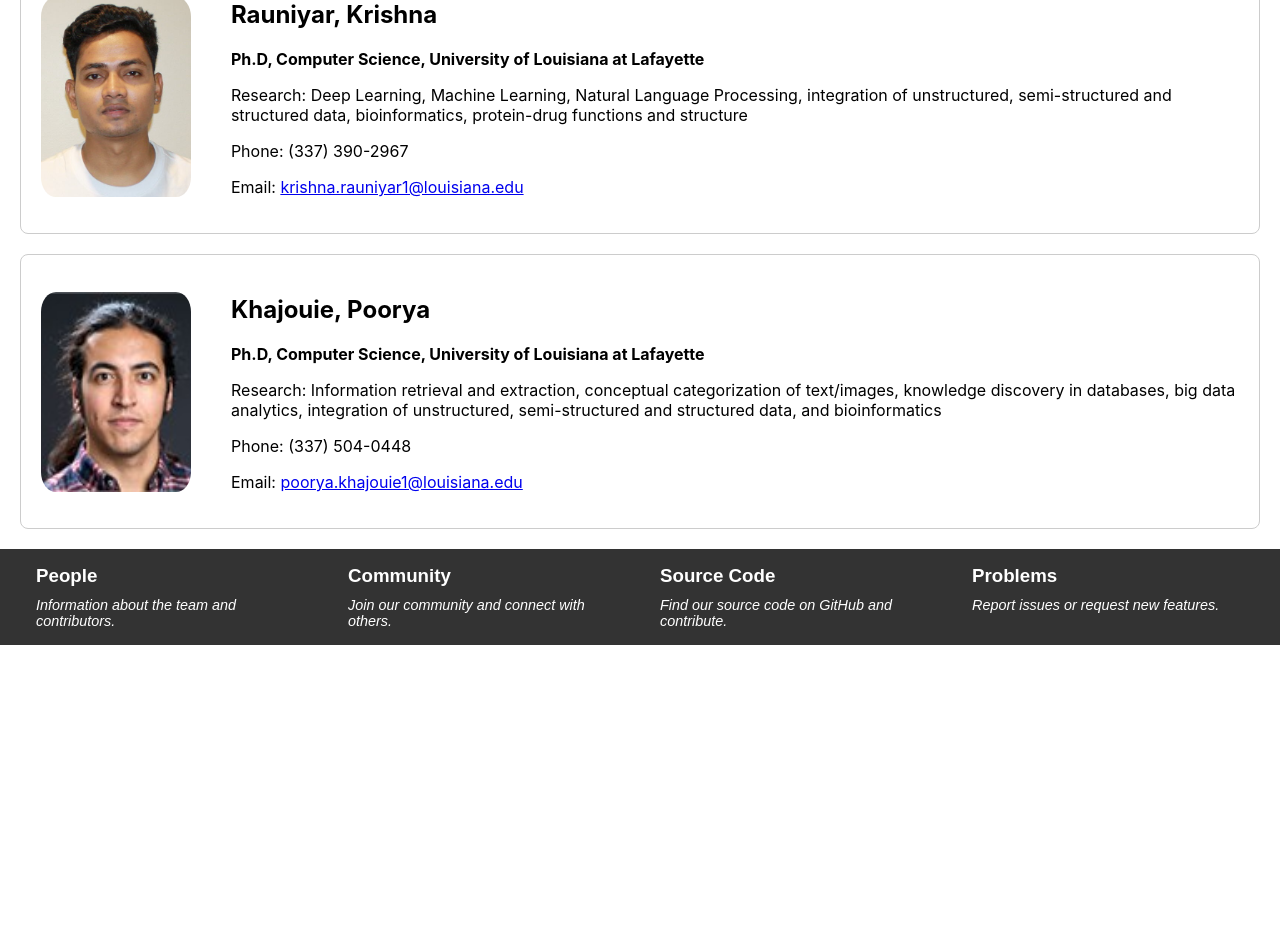
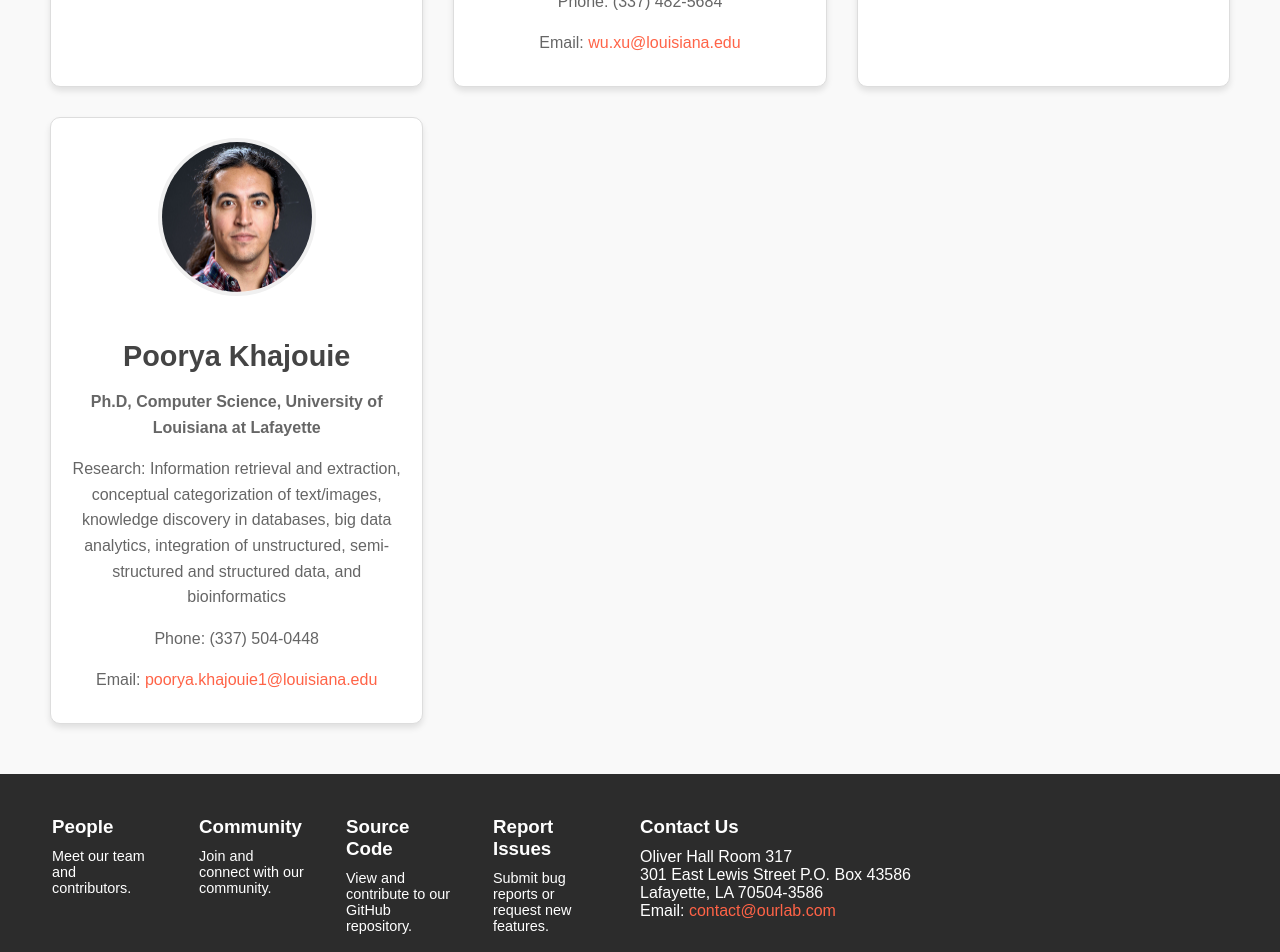
Before and after one commit to pooryakhajouie/TSR-WEB, a React (Create React App) app: page /people in a window 1280 px wide. Shown: the part 940-1892 px from the top of the page. Before the commit the page ends 1585 px from the top, so only its background shows below. Built offline with nearby package versions, Linux system fonts and the light colour scheme.

Commit message:
Lab members

```diff
--- a/src/components/ContactUs.js
+++ b/src/components/ContactUs.js
@@ -21,21 +21,72 @@ const ContactUs = () => {
   return (
     <div className="contact-us-container">
       <h2>Contact Us</h2>
+      <div className="contact-us-content">
+        {/* Left section: Google Map, Mailing, and Physical Address */}
+        <div className="contact-info">
+          <iframe
+            title="Google Map"
+            src="https://www.google.com/maps/embed?pb=!1m18!1m12!1m3!1d6895.86032070805!2d-92.02074419999998!3d30.21054070000001!2m3!1f0!2f0!3f0!3m2!1i1024!2i768!4f13.1!3m3!1m2!1s0x86249cf31074b931%3A0x9dadf78e1b771487!2sOliver%20Hall!5e0!3m2!1sen!2sus!4v1725580363471!5m2!1sen!2sus"
+            width="100%"
+            height="250"
+            style={{ border: 0 }}
+            allowFullScreen=""
+            loading="lazy"
+          ></iframe>
+          <div className="address-info">
+            <p><strong>Mailing Address:</strong></p>
+            <p>Oliver Hall Room 317</p>
+            <p>301 East Lewis Street
+            P.O. Box 43586</p>
+            <p>Lafayette, LA 70504-3586</p>
+
+            <p><strong>Physical Address:</strong></p>
+            <p>School of Computing and Informatics
+                Ray P. Authement College of Sciences</p>
+            <p>University of Louisiana at Lafayette
+            301 E. Lewis Street, Lafayette, LA 70503</p>
+          </div>
+        </div>
+
+        {/* Right section: Contact form */}
         <form className="contact-form" onSubmit={handleSubmit}>
           <div className="form-group">
             <label htmlFor="name">Name:</label>
-          <input type="text" id="name" name="name" value={formData.name} onChange={handleChange} required />
+            <input
+              type="text"
+              id="name"
+              name="name"
+              value={formData.name}
+              onChange={handleChange}
+              required
+            />
           </div>
           <div className="form-group">
             <label htmlFor="email">Email:</label>
-          <input type="email" id="email" name="email" value={formData.email} onChange={handleChange} required />
+            <input
+              type="email"
+              id="email"
+              name="email"
+              value={formData.email}
+              onChange={handleChange}
+              required
+            />
           </div>
           <div className="form-group">
             <label htmlFor="message">Message:</label>
-          <textarea id="message" name="message" value={formData.message} onChange={handleChange} required></textarea>
+            <textarea
+              id="message"
+              name="message"
+              value={formData.message}
+              onChange={handleChange}
+              required
+            ></textarea>
           </div>
-        <button type="submit" className="submit-button">Send Message</button>
+          <button type="submit" className="submit-button">
+            Send Message
+          </button>
         </form>
+      </div>
     </div>
   );
 };
--- a/src/components/Footer.css
+++ b/src/components/Footer.css
@@ -1,4 +1,4 @@
-.footer {
+/* .footer {
   display: flex;
   justify-content: space-between;
   align-items: flex-start;
@@ -30,4 +30,81 @@
 .footer-section:hover {
   text-decoration: underline;
   color: white;
+} */
+
+.footer {
+  display: flex;
+  justify-content: space-between;
+  align-items: flex-start;
+  background-color: #2c2c2c;
+  color: #fff;
+  font-family: Arial, sans-serif;
+  padding: 2rem;
+  position: relative;
+  flex-wrap: wrap;
 }
+
+.footer-links {
+  display: flex;
+  flex: 1;
+  flex-wrap: wrap;
+  justify-content: space-around;
+}
+
+.footer-section {
+  flex: 1;
+  margin: 10px 20px;
+  color: #fff;
+  text-decoration: none;
+}
+
+.footer-section h3 {
+  margin-top: 0;
+  margin-bottom: 10px;
+}
+
+.footer-section p {
+  margin: 0;
+  font-size: 0.9em;
+}
+
+.footer-section:hover {
+  text-decoration: underline;
+  color: #ddd;
+}
+
+.footer-contact {
+  flex: 1;
+  padding: 10px 20px;
+  /* margin-top: 10px; */
+  color: #fff;
+}
+
+.footer-contact h3 {
+  margin-top: 0;
+  margin-bottom: 10px;
+}
+
+.footer-contact p {
+  margin: 0;
+}
+
+.footer-contact a {
+  color: #ff6347;
+  text-decoration: none;
+}
+
+.footer-contact a:hover {
+  color: #ff4500;
+  text-decoration: underline;
+}
+
+@media (max-width: 768px) {
+  .footer {
+    flex-direction: column;
+  }
+  .footer-links, .footer-contact {
+    text-align: center;
+    margin-bottom: 20px;
+  }
+}
--- a/src/components/Footer.js
+++ b/src/components/Footer.js
@@ -1,3 +1,32 @@
+// import React from 'react';
+// import { Link } from 'react-router-dom';
+// import './Footer.css';
+
+// const Footer = () => {
+//   return (
+//     <footer className="footer">
+//       <Link to="/people" className="footer-section">
+//         <h3>People</h3>
+//         <p>Information about the team and contributors.</p>
+//       </Link>
+//       <Link to="/community" className="footer-section">
+//         <h3>Community</h3>
+//         <p>Join our community and connect with others.</p>
+//       </Link>
+//       <Link to="/source-code" className="footer-section">
+//         <h3>Source Code</h3>
+//         <p>Find our source code on GitHub and contribute.</p>
+//       </Link>
+//       <Link to="/problems" className="footer-section">
+//         <h3>Problems</h3>
+//         <p>Report issues or request new features.</p>
+//       </Link>
+//     </footer>
+//   );
+// };
+
+// export default Footer;
+
 import React from 'react';
 import { Link } from 'react-router-dom';
 import './Footer.css';
@@ -5,22 +34,35 @@ import './Footer.css';
 const Footer = () => {
   return (
     <footer className="footer">
+      <div className="footer-links">
         <Link to="/people" className="footer-section">
           <h3>People</h3>
-        <p>Information about the team and contributors.</p>
+          <p>Meet our team and contributors.</p>
         </Link>
         <Link to="/community" className="footer-section">
           <h3>Community</h3>
-        <p>Join our community and connect with others.</p>
+          <p>Join and connect with our community.</p>
         </Link>
         <Link to="/source-code" className="footer-section">
           <h3>Source Code</h3>
-        <p>Find our source code on GitHub and contribute.</p>
+          <p>View and contribute to our GitHub repository.</p>
         </Link>
         <Link to="/problems" className="footer-section">
-        <h3>Problems</h3>
-        <p>Report issues or request new features.</p>
+          <h3>Report Issues</h3>
+          <p>Submit bug reports or request new features.</p>
         </Link>
+      </div>
+
+      <div className="footer-contact">
+        <h3>Contact Us</h3>
+        <p>Oliver Hall Room 317</p>
+
+        <p>301 East Lewis Street P.O. Box 43586</p>
+
+        <p>Lafayette, LA 70504-3586</p>
+
+        <p>Email: <a href="mailto:contact@ourlab.com">contact@ourlab.com</a></p>
+      </div>
     </footer>
   );
 };
--- a/src/components/Home.css
+++ b/src/components/Home.css
@@ -273,6 +273,7 @@
   .cta-button {
     background-color: #ff6347;
     color: white;
+    margin-top: 20px;
     padding: 15px 30px;
     text-decoration: none;
     border-radius: 5px;
--- a/src/components/Home.js
+++ b/src/components/Home.js
@@ -27,7 +27,9 @@ const Home = () => {
           <p>
             Our flagship research tool, the TSR-based method, leverages triangular spatial relationships to accurately model and compare protein structures. This novel approach offers significant advancements in structural biology, facilitating breakthroughs in drug discovery, molecular biology, and beyond.
           </p>
-          <button className="cta-button">Meet Our Lab Members</button>
+          <NavLink to="/people">
+            <button className="cta-button">Meet Our Lab Members</button>
+          </NavLink>
         </div>
       </section>
 
@@ -89,6 +91,7 @@ const Home = () => {
             </p>
             <a href="https://www.sciencedirect.com/science/article/pii/S1476927123000154" className="publication-link" target="_blank" rel="noopener noreferrer">Read More</a>
           </div>
+          <NavLink to="/contact" className="cta-button">See All Publications</NavLink>
         </div>
       </section>
 
--- a/src/components/NavBar.js
+++ b/src/components/NavBar.js
@@ -44,7 +44,7 @@ const NavBar = () => {
         <NavLink to="/about">About Us</NavLink>
         <ul className="dropdown-content">
           <li><NavLink to="/people">Lab Members</NavLink></li>
-          <li><NavLink to="/about/contact-us">Contact Us</NavLink></li>
+          <li><NavLink to="/contact">Contact Us</NavLink></li>
           <li><NavLink to="/about/cite-us">Cite Us</NavLink></li>
         </ul>
       </li>
--- a/src/footer/People.css
+++ b/src/footer/People.css
@@ -1,33 +1,95 @@
 .people-page {
-  padding: 20px;
+  padding: 50px;
+  background-color: #f9f9f9; /* Light background to contrast the card */
+  font-family: 'Arial', sans-serif;
+  text-align: center;
+}
+
+.people-heading {
+  margin-bottom: 40px;
+  font-size: 2.5rem;
+  color: #333;
 }
 
 .people-list {
-  display: flex;
-  flex-direction: column;
-  gap: 20px;
+  display: grid;
+  grid-template-columns: repeat(auto-fit, minmax(300px, 1fr));
+  gap: 30px; /* Gap between the cards */
+  /* max-width: 1600px; */
+  width: 100%;
+  margin: auto; /* Center the grid */
 }
 
 .person {
-  border: 1px solid #ccc;
+  background-color: white;
+  border: 1px solid #ddd;
   padding: 20px;
-  border-radius: 8px;
+  border-radius: 10px;
   display: flex;
+  flex-direction: column;
   align-items: center;
-  gap: 40px;
+  transition: transform 0.3s ease, box-shadow 0.3s ease;
+  box-shadow: 0px 4px 6px rgba(0, 0, 0, 0.1);
+}
+
+.person:hover {
+  transform: translateY(-5px); /* Lift effect on hover */
+  box-shadow: 0px 6px 12px rgba(0, 0, 0, 0.15); /* Darker shadow on hover */
 }
 
 .person-image {
   width: 150px;
-  height: 200px;
-  border-radius: 10%;
-  object-fit: cover;
+  height: 150px;
+  border-radius: 50%; /* Circular images */
+  object-fit: fill;
+  margin-bottom: 20px;
+  border: 4px solid #f0f0f0;
 }
 
 .person-details {
-  flex-direction: column;
+  text-align: center;
+}
+
+.person-details h2 {
+  font-size: 1.8rem;
+  margin-bottom: 10px;
+  color: #444;
 }
 
 .person-role {
   font-weight: bold;
+  color: #555;
+  margin-bottom: 15px;
+  font-size: 1.1rem;
 }
+
+.person-details p {
+  margin-bottom: 10px;
+  font-size: 1rem;
+  line-height: 1.6;
+  color: #666;
+}
+
+.person-details a {
+  color: #ff6347;
+  text-decoration: none;
+}
+
+.person-details a:hover {
+  text-decoration: underline;
+}
+
+@media (max-width: 768px) {
+  .people-page {
+    padding: 30px;
+  }
+
+  .person {
+    flex-direction: column;
+    gap: 10px;
+  }
+
+  h1 {
+    font-size: 2rem;
+  }
+}
--- a/src/footer/People.js
+++ b/src/footer/People.js
@@ -7,7 +7,7 @@ import poorya from '../images/poorya.jpeg';
 
 const peopleData = [
   {
-    name: 'Raghavan, Vijay',
+    name: 'Vijay Raghavan',
     role: 'Professor Emeritus, Computer Science, University of Louisiana at Lafayette',
     description: 'Information retrieval and extraction, conceptual categorization of text/images, knowledge discovery in databases, big data analytics, integration of unstructured, semi-structured and structured data, and bioinformatics',
     image: vijay,
@@ -15,7 +15,7 @@ const peopleData = [
     email: 'raghavan@louisiana.edu',
   },
   {
-    name: 'Xu, Wu',
+    name: 'Wu Xu',
     role: 'Professor and Department Head, Chemistry, University of Louisiana at Lafayette',
     description: 'The broad objective of my research is to study mechanisms by which signal transduction pathways and gene regulation control cell growth, proliferation, differentiation, death and disease. Specifically, I am interested in understanding protein function and structure relation in the context of signal transduction pathway using experimental and theoretical approaches.',
     image: wu,
@@ -23,7 +23,7 @@ const peopleData = [
     email: 'wu.xu@louisiana.edu',
   },
   {
-    name: 'Rauniyar, Krishna',
+    name: 'Krishna Rauniyar',
     role: 'Ph.D, Computer Science, University of Louisiana at Lafayette',
     description: 'Deep Learning, Machine Learning, Natural Language Processing, integration of unstructured, semi-structured and structured data, bioinformatics, protein-drug functions and structure',
     image: krishna,
@@ -31,7 +31,7 @@ const peopleData = [
     email: 'krishna.rauniyar1@louisiana.edu',
   },
   {
-    name: 'Khajouie, Poorya',
+    name: 'Poorya Khajouie',
     role: 'Ph.D, Computer Science, University of Louisiana at Lafayette',
     description: 'Information retrieval and extraction, conceptual categorization of text/images, knowledge discovery in databases, big data analytics, integration of unstructured, semi-structured and structured data, and bioinformatics',
     image: poorya,
```
Also changed, not shown: src/components/ContactUs.css (+44 -12 lines), src/images/poorya.jpeg. Lines whose indentation alone changed are shown as unchanged.
